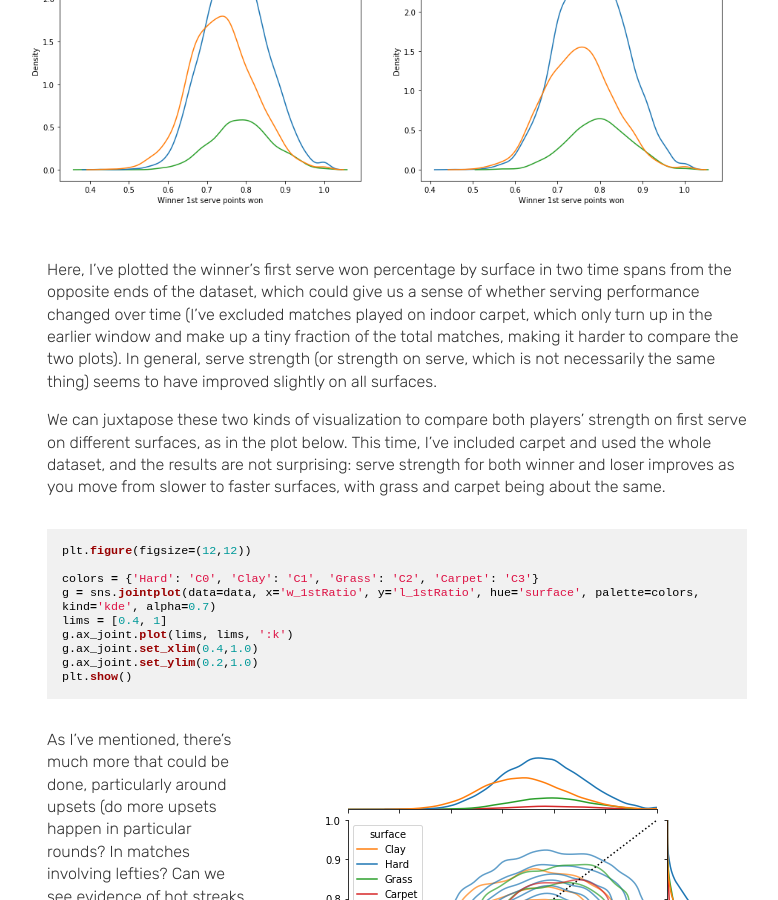
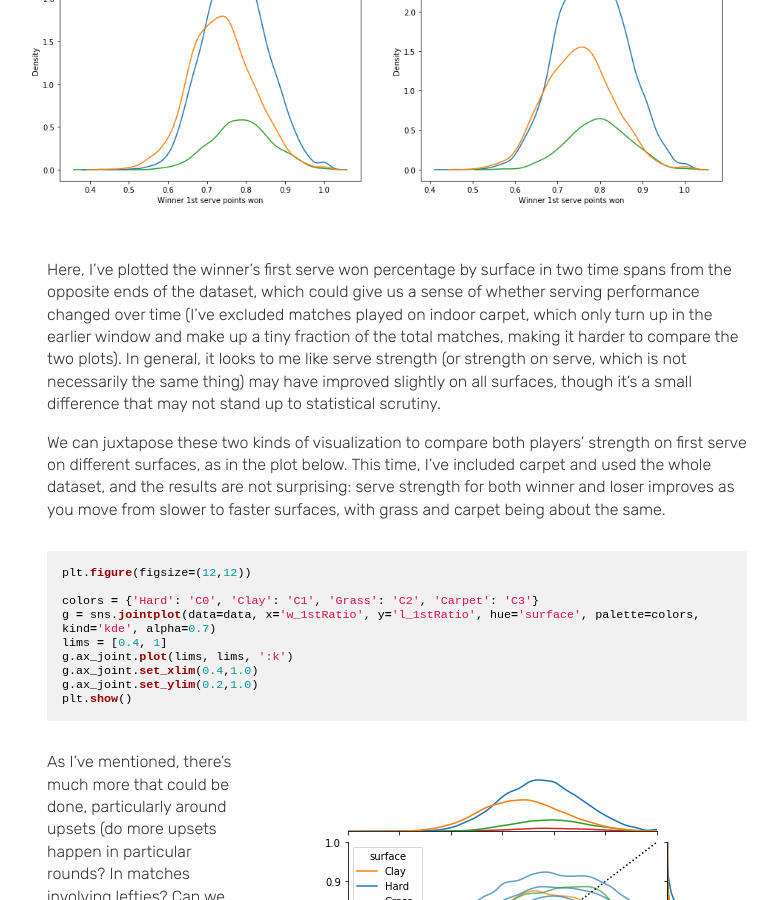
Before and after one commit to bmill42/bmill42.github.io, a Jekyll site: the page built from _posts/2021-01-30-tennis-predictions.md, in a window 1280 px wide and 900 px high, scrolled down 10487 px. Shown: the whole window, without its empty margins (203-981 px from the left). Built offline with Jekyll 4.4.1, drawn with Linux system fonts in a browser that asks for light colours.

Commit message:
cleaning up blog

```diff
--- a/_posts/2021-01-30-tennis-predictions.md
+++ b/_posts/2021-01-30-tennis-predictions.md
@@ -638,7 +638,7 @@ plt.show()
 ![png](/posts/tennis/output_32_0.png)
 
 
-Here, I've plotted the winner's first serve won percentage by surface in two time spans from the opposite ends of the dataset, which could give us a sense of whether serving performance changed over time (I've excluded matches played on indoor carpet, which only turn up in the earlier window and make up a tiny fraction of the total matches, making it harder to compare the two plots). In general, serve strength (or strength on serve, which is not necessarily the same thing) seems to have improved slightly on all surfaces.
+Here, I've plotted the winner's first serve won percentage by surface in two time spans from the opposite ends of the dataset, which could give us a sense of whether serving performance changed over time (I've excluded matches played on indoor carpet, which only turn up in the earlier window and make up a tiny fraction of the total matches, making it harder to compare the two plots). In general, it looks to me like serve strength (or strength on serve, which is not necessarily the same thing) may have improved slightly on all surfaces, though it's a small difference that may not stand up to statistical scrutiny.
 
 We can juxtapose these two kinds of visualization to compare both players' strength on first serve on different surfaces, as in the plot below. This time, I've included carpet and used the whole dataset, and the results are not surprising: serve strength for both winner and loser improves as you move from slower to faster surfaces, with grass and carpet being about the same.
 
```
